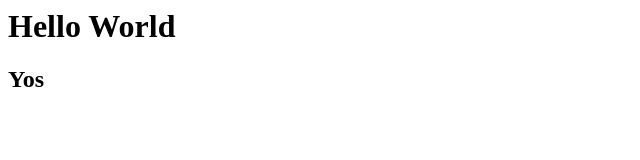
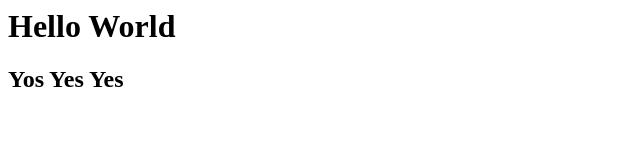
Before and after one commit to Stason321Noris/testtesttest, a plain HTML site: page index.html in a window 1280 px wide. Shown: the full height of the page, 0-640 px from the left. Drawn offline with Linux system fonts and the light colour scheme.

Commit message:
Commit 1

```diff
--- a/index.html
+++ b/index.html
@@ -1,2 +1,2 @@
 <h1>Hello World</h1>
-<h2>Yos</h2>
+<h2>Yos Yes Yes</h2>
```
